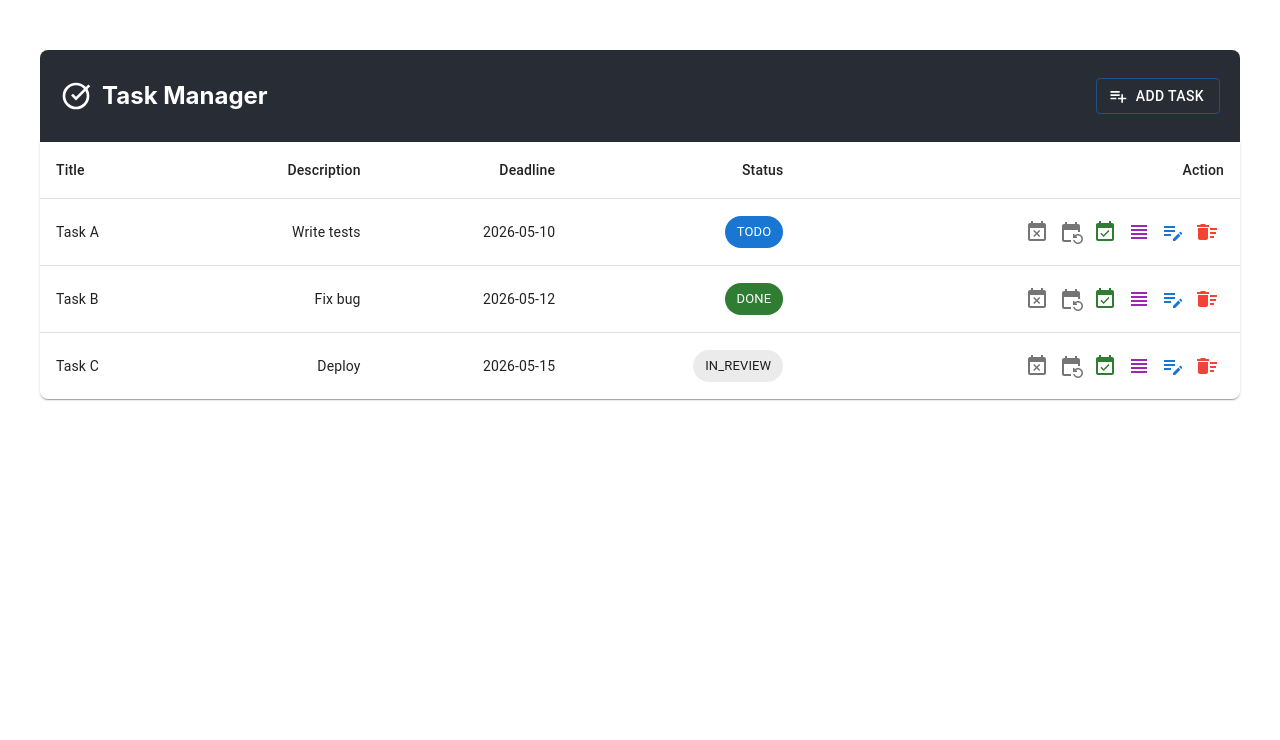
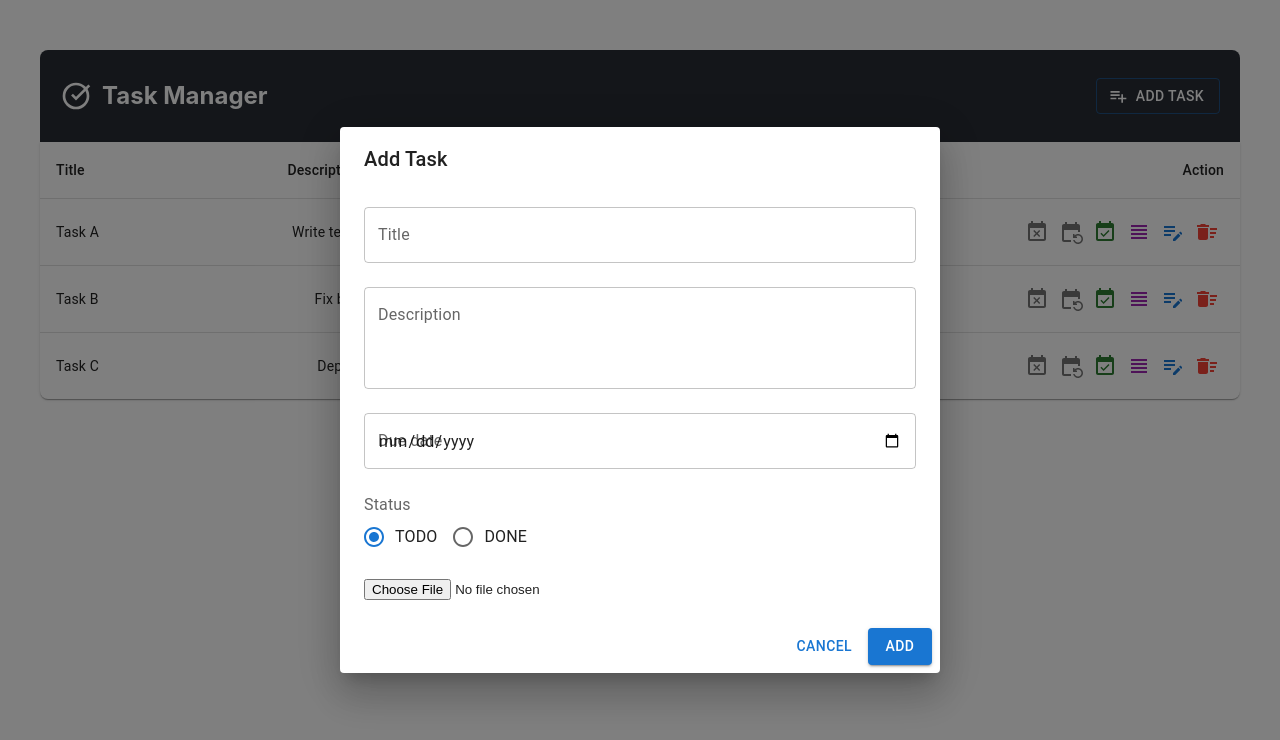
Before and after one commit to pravin-dhodare/taskManager, a React (Create React App) app in the folder frontend/: page / in a window 1280 px wide. Both pictures are taken after a click on the button "ADD TASK". Shown: the top 740 px of the page. Built offline with nearby package versions, Linux system fonts and the light colour scheme.

Commit message:
feat: Modal Created

```diff
--- a/frontend/src/App.js
+++ b/frontend/src/App.js
@@ -2,13 +2,47 @@ import logo from './logo.svg';
 import './App.css';
 import TaskManager from './components/TaskManager';
 import PageTitle from './components/PageTitle';
+import React from 'react';
+import TaskModal from './components/TaskModal';
 
 function App() {
+  const [modalOpen, setModalOpen] = React.useState(false);
+  const [modalMode, setModalMode] = React.useState('add');
+  const [modalData, setModalData] = React.useState(null);
+
+  function handleOnAddClick() {
+    setModalMode('add');
+    setModalData(null);
+    setModalOpen(true);
+  }
+
+  function handleOpenView(data) {
+    setModalMode('view');
+    setModalData(data);
+    setModalOpen(true);
+  }
+
+  function handleOpenEdit(data) {
+    setModalMode('edit');
+    setModalData(data);
+    setModalOpen(true);
+  }
+
+  function handleClose() {
+    setModalOpen(false);
+  }
+
+  function handleSubmit(data) {
+    console.log('submit', modalMode, data);
+    setModalOpen(false);
+  }
+
   return (
     <div className="App">
       <div className="tm-app-container">
-        <PageTitle text="Task Manager"/>
-        <TaskManager/>
+        <PageTitle text="Task Manager" onAddClick={handleOnAddClick} />
+        <TaskManager onOpenView={handleOpenView} onOpenEdit={handleOpenEdit} />
+        <TaskModal open={modalOpen} mode={modalMode} initialData={modalData} onClose={handleClose} onSubmit={handleSubmit} />
       </div>
     </div>
   );
--- a/frontend/src/components/PageTitle.js
+++ b/frontend/src/components/PageTitle.js
@@ -3,7 +3,7 @@ import React from 'react'
 import Button from '@mui/material/Button';
 import PlaylistAddIcon from '@mui/icons-material/PlaylistAdd';
 
-const PageTitle = ({text = "Page title"}) => {
+const PageTitle = ({text = "Page title", onAddClick}) => {
   return (
     <div className="tm-page-title">
       <h2 className="tm-page-title-text">
@@ -13,7 +13,7 @@ const PageTitle = ({text = "Page title"}) => {
         </svg>
         {text}
       </h2>
-      <Button variant="outlined" startIcon={<PlaylistAddIcon />} sx={{ color: 'white' }}>
+      <Button variant="outlined" startIcon={<PlaylistAddIcon />} sx={{ color: 'white' }} onClick={onAddClick}>
         Add Task
       </Button>
     </div>
--- a/frontend/src/components/TaskManager.js
+++ b/frontend/src/components/TaskManager.js
@@ -15,8 +15,9 @@ import EventAvailableIcon from '@mui/icons-material/EventAvailable';
 import ViewHeadlineIcon from '@mui/icons-material/ViewHeadline';
 import EditNoteIcon from '@mui/icons-material/EditNote';
 import DeleteSweepIcon from '@mui/icons-material/DeleteSweep';
+import TaskModal from './TaskModal';
 
-export default function TaskManager() {
+export default function TaskManager({ modalOpen, modalMode, modalData, handleClose, handleSubmit, onOpenView, onOpenEdit }) {
 
   function createData(title, description, deadline, status) {
     return { title, description, deadline, status };
@@ -29,6 +30,7 @@ export default function TaskManager() {
   ];
 
   return (
+    <>
       <TableContainer className="tm-table-container" component={Paper}>
         <Table sx={{ minWidth: 650 }} aria-label="simple table">
           <TableHead>
@@ -67,11 +69,11 @@ export default function TaskManager() {
                     <EventAvailableIcon color="success" />
                   </IconButton>
 
-                <IconButton aria-label="View Task" title="View Task" size="small" color="secondary">
+                  <IconButton aria-label="View Task" title="View Task" size="small" color="secondary" onClick={() => onOpenView && onOpenView(row)}>
                     <ViewHeadlineIcon />
                   </IconButton>
 
-                <IconButton aria-label="Edit Task" title="Edit Task" size="small">
+                  <IconButton aria-label="Edit Task" title="Edit Task" size="small" onClick={() => onOpenEdit && onOpenEdit(row)}>
                     <EditNoteIcon color="primary" />
                   </IconButton>
 
@@ -84,6 +86,8 @@ export default function TaskManager() {
           </TableBody>
         </Table>
       </TableContainer>
+      <TaskModal open={modalOpen} mode={modalMode} initialData={modalData} onClose={handleClose} onSubmit={handleSubmit} />
+    </>
   )
 }
 
--- /dev/null
+++ b/frontend/src/components/TaskModal.js
@@ -0,0 +1,116 @@
+import React, { useState, useEffect } from 'react';
+import Dialog from '@mui/material/Dialog';
+import DialogTitle from '@mui/material/DialogTitle';
+import DialogContent from '@mui/material/DialogContent';
+import DialogActions from '@mui/material/DialogActions';
+import Button from '@mui/material/Button';
+import TextField from '@mui/material/TextField';
+import Radio from '@mui/material/Radio';
+import RadioGroup from '@mui/material/RadioGroup';
+import FormControlLabel from '@mui/material/FormControlLabel';
+import FormControl from '@mui/material/FormControl';
+import FormLabel from '@mui/material/FormLabel';
+
+export default function TaskModal({ open, mode = 'add', initialData = {}, onClose, onSubmit }) {
+  const [form, setForm] = useState({
+    title: '',
+    description: '',
+    deadline: '',
+    status: 'TODO',
+    file: null,
+  });
+
+  useEffect(() => {
+    // Initialize form when the dialog is opened to avoid update loops
+    if (!open) return;
+    setForm({
+      title: initialData?.title || '',
+      description: initialData?.description || '',
+      deadline: initialData?.deadline || '',
+      status: initialData?.status || 'TODO',
+      file: null,
+    });
+    // only run when `open` changes
+  }, [open]);
+
+  const disabled = mode === 'view';
+
+  function handleChange(e) {
+    const { name, value } = e.target;
+    setForm((s) => ({ ...s, [name]: value }));
+  }
+
+  function handleFile(e) {
+    setForm((s) => ({ ...s, file: e.target.files?.[0] || null }));
+  }
+
+  function handleSubmit() {
+    if (onSubmit) onSubmit(form);
+    if (onClose) onClose();
+  }
+
+  const titleMap = {
+    add: 'Add Task',
+    edit: 'Edit Task',
+    view: 'View Task',
+  };
+
+  return (
+    <Dialog open={!!open} onClose={onClose} fullWidth maxWidth="sm">
+      <DialogTitle>{titleMap[mode] || 'Task'}</DialogTitle>
+      <DialogContent>
+        <TextField
+          margin="normal"
+          label="Title"
+          name="title"
+          fullWidth
+          value={form.title}
+          onChange={handleChange}
+          disabled={disabled}
+        />
+        <TextField
+          margin="normal"
+          label="Description"
+          name="description"
+          fullWidth
+          multiline
+          rows={3}
+          value={form.description}
+          onChange={handleChange}
+          disabled={disabled}
+        />
+        <TextField
+          margin="normal"
+          label="Due date"
+          name="deadline"
+          type="date"
+          fullWidth
+          InputLabelProps={{ shrink: true }}
+          value={form.deadline}
+          onChange={handleChange}
+          disabled={disabled}
+        />
+
+        <FormControl component="fieldset" margin="normal">
+          <FormLabel component="legend">Status</FormLabel>
+          <RadioGroup row name="status" value={form.status} onChange={handleChange}>
+            <FormControlLabel value="TODO" control={<Radio />} label="TODO" disabled={disabled} />
+            <FormControlLabel value="DONE" control={<Radio />} label="DONE" disabled={disabled} />
+          </RadioGroup>
+        </FormControl>
+
+        <div style={{ marginTop: 12 }}>
+          <input type="file" name="linkedFile" onChange={handleFile} disabled={disabled} />
+        </div>
+      </DialogContent>
+      <DialogActions>
+        <Button onClick={onClose}>Cancel</Button>
+        {mode !== 'view' && (
+          <Button variant="contained" onClick={handleSubmit}>
+            {mode === 'add' ? 'Add' : 'Save'}
+          </Button>
+        )}
+      </DialogActions>
+    </Dialog>
+  );
+}
```
Lines whose indentation alone changed are shown as unchanged.
